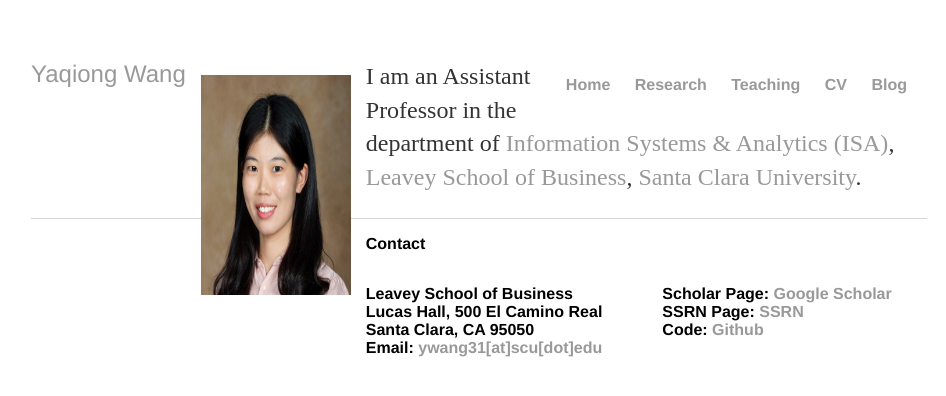
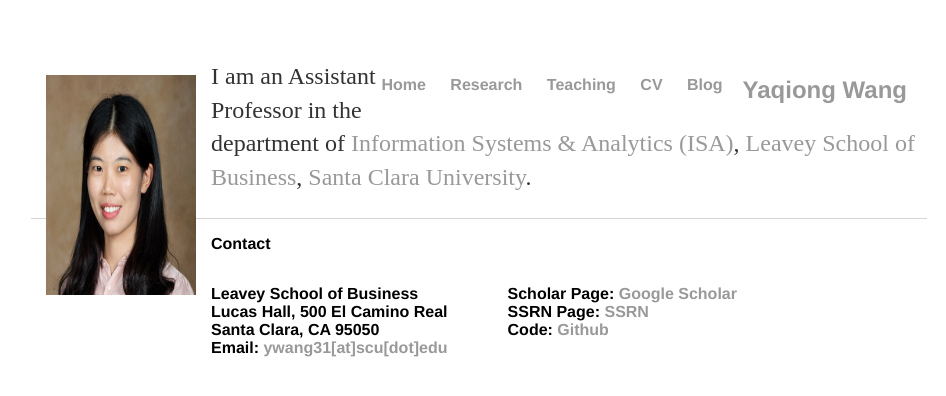
Before and after one commit to YaqiongWang/PersonalWeb, a Jekyll site: the page built from index.html, in a window 1280 px wide. Shown: the top 396 px of the page, without its empty margins (161-1107 px from the left). Built offline with Jekyll 4.4.1, drawn with Linux system fonts in a browser that asks for light colours.

Commit message:
Update default.html

```diff
--- a/_layouts/default.html
+++ b/_layouts/default.html
@@ -6,10 +6,11 @@
 		<link rel="stylesheet" type="text/css" href="/css/main.css">
 	</head>
 	<body>
-		<div class = "headwrap">
-		<a class = "pagetitle" href="/">Yaqiong Wang</a>
 		<nav>
-    		<ul>
+		<ul id = "navtitle">
+			<li><a class = "pagetitle" href="/">Yaqiong Wang</a></li>
+		</ul>
+    		<ul id = "navmenu">
         		<li><a href="/">Home</a></li>
 	        	<li><a href="/research">Research</a></li>
         		<li><a href="/teaching">Teaching</a></li>
@@ -17,7 +18,6 @@
         		<li><a href="/blog">Blog</a></li>
     		</ul>
 		</nav>
-		</div>
 		<div class="container">
 
 			{{ content }}
```
